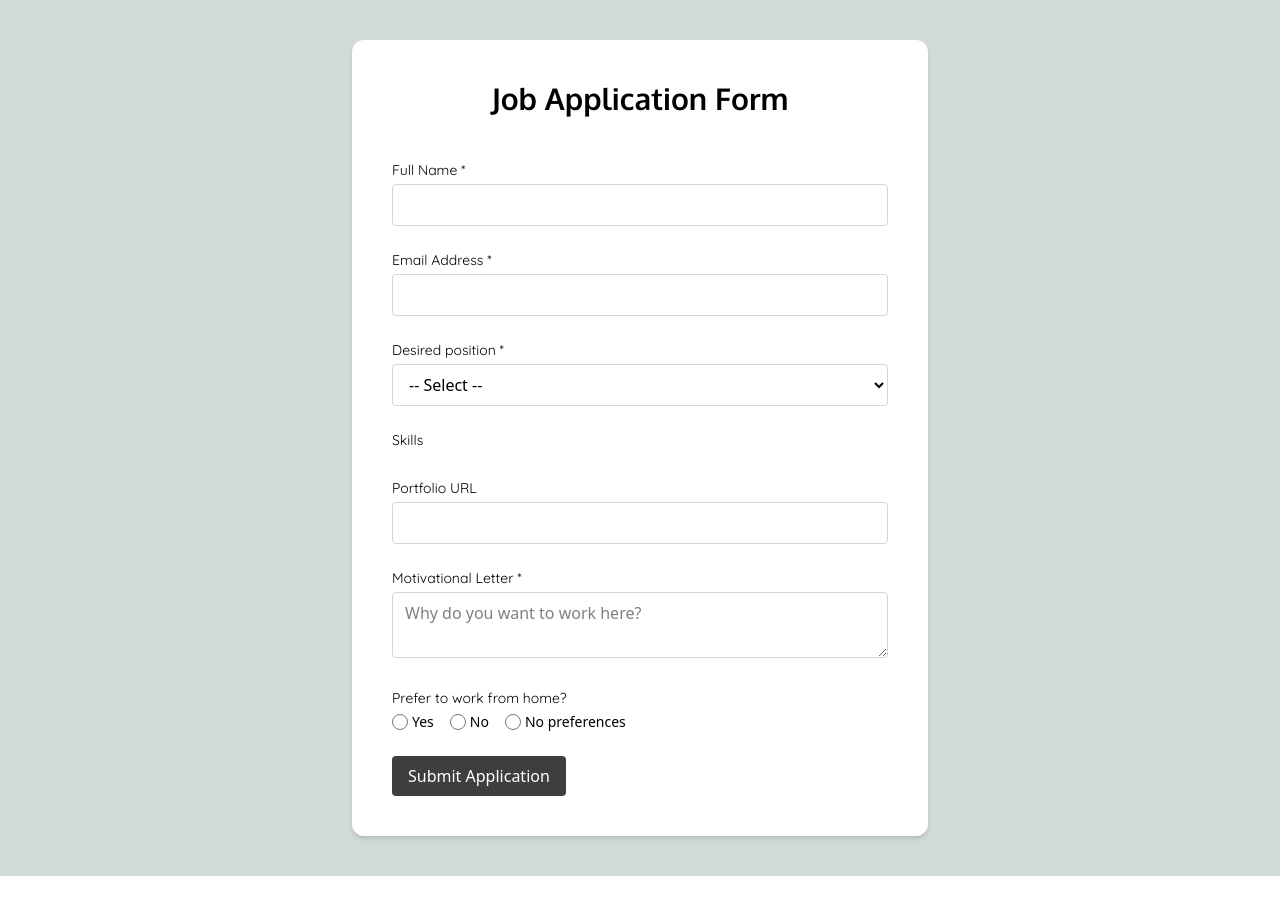
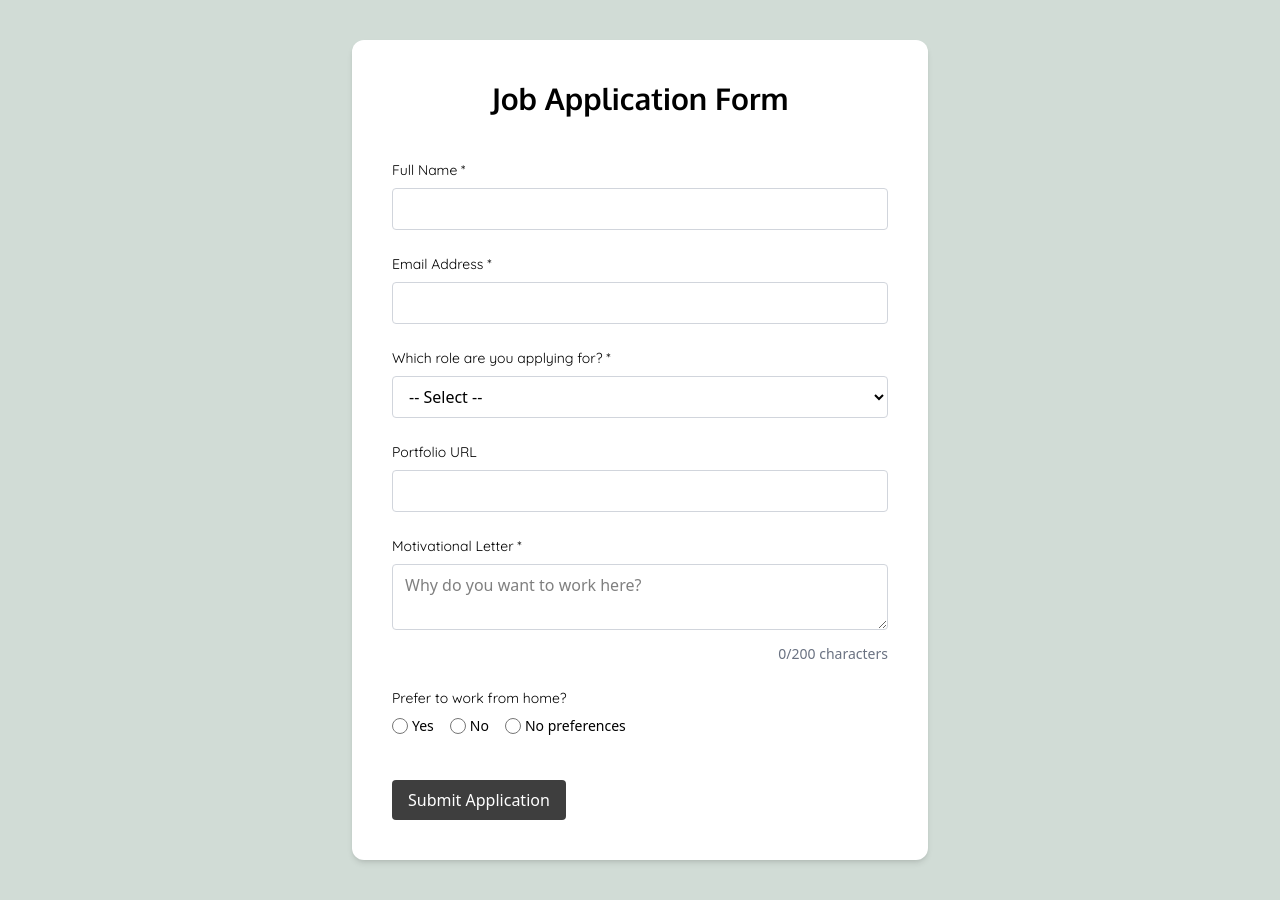
Before and after one commit to marned91/CASE-NETTBUREAU, a React (Vite) app: page / in a window 1280 px wide. Before the commit the page ends 876 px from the top, so only its background shows below. Built offline with nearby package versions, Linux system fonts and the light colour scheme.

Commit message:
Small changes to teaxtarea for better ux
adding count so that user can see max word count

```diff
--- a/src/components/FormRenderer.tsx
+++ b/src/components/FormRenderer.tsx
@@ -14,26 +14,33 @@ type Props = {
 export function FormRenderer({ config }: Props) {
   const [formData, setFormData] = useState<Record<string, any>>({});
 
-  function handleChange(event: React.ChangeEvent<HTMLSelectElement>) {
+  function handleChange(
+    event: React.ChangeEvent<
+      HTMLSelectElement | HTMLTextAreaElement | HTMLInputElement
+    >
+  ) {
     const { name, value } = event.target;
 
-    if (name === 'position') {
     setFormData((prev) => ({
       ...prev,
       [name]: value,
     }));
   }
-  }
 
   const filteredConfig = {
     ...config,
-    fields: config.fields.map((field) => {
+    fields: config.fields
+      .map((field) => {
         if (field.name === 'skills' && formData['position']) {
           const position = formData['position'];
           const options = positionSkills[position] || field.options || [];
           return { ...field, options };
         }
         return field;
+      })
+      .filter((field) => {
+        if (field.name === 'skills' && !formData['position']) return false;
+        return true;
       }),
   };
 
@@ -45,7 +52,7 @@ export function FormRenderer({ config }: Props) {
 
       {filteredConfig.fields.map((field: FormField) => {
         return (
-          <div key={field.name} className="space-y-1">
+          <div key={field.name} className="space-y-2">
             <label className="block font-normal text-sm">
               {field.label}
               {field.required && ' *'}
@@ -54,7 +61,11 @@ export function FormRenderer({ config }: Props) {
             {field.type === 'text' || field.type === 'email' ? (
               <FormInput field={field} />
             ) : field.type === 'textarea' ? (
-              <FormTextarea field={field} />
+              <FormTextarea
+                field={field}
+                value={formData[field.name] || ''}
+                onChange={handleChange}
+              />
             ) : field.type === 'select' ? (
               <FormSelect
                 field={field}
@@ -71,7 +82,7 @@ export function FormRenderer({ config }: Props) {
       })}
       <button
         type="submit"
-        className="bg-dark font-button text-white font-medium px-4 py-2 rounded hover:bg-black hover:shadow-md cursor-pointer transition"
+        className="bg-dark font-button text-white font-medium px-4 py-2 mt-5 rounded hover:bg-black hover:shadow-md cursor-pointer transition"
       >
         Submit Application
       </button>
--- a/src/components/FormTextarea.tsx
+++ b/src/components/FormTextarea.tsx
@@ -3,14 +3,25 @@ import type { FormField } from '../types/formTypes';
 
 type Props = {
   field: FormField;
+  value: string;
+  onChange: (event: React.ChangeEvent<HTMLTextAreaElement>) => void;
 };
 
-export function FormTextarea({ field }: Props) {
+export function FormTextarea({ field, value, onChange }: Props) {
+  const maxLength = field.maxLength ?? 200;
   return (
-    <textarea
-      name={field.name}
-      className="w-full px-3 py-2 border border-gray-300 rounded"
-      placeholder="Why do you want to work here?"
-    />
+    <div className="space-y-2">
+      <textarea
+        name={field.name}
+        value={value}
+        onChange={onChange}
+        maxLength={maxLength}
+        className="w-full px-3 py-2 border border-gray-300 rounded"
+        placeholder="Why do you want to work here?"
+      />
+      <div className="text-sm text-gray-500 text-right">
+        {value.length}/{maxLength} characters
+      </div>
+    </div>
   );
 }
--- a/src/config/jobApplicationForm.ts
+++ b/src/config/jobApplicationForm.ts
@@ -20,7 +20,7 @@ export const jobApplicationForm: FormConfig = {
       errorMessage: 'Please enter a valid email',
     },
     {
-      label: 'Desired position',
+      label: 'Which role are you applying for?',
       name: 'position',
       type: 'select',
       required: true,
@@ -51,7 +51,7 @@ export const jobApplicationForm: FormConfig = {
       type: 'textarea',
       required: true,
       minLength: 20,
-      maxLength: 120,
+      maxLength: 200,
     },
     {
       label: 'Prefer to work from home?',
```
Lines whose indentation alone changed are shown as unchanged.
